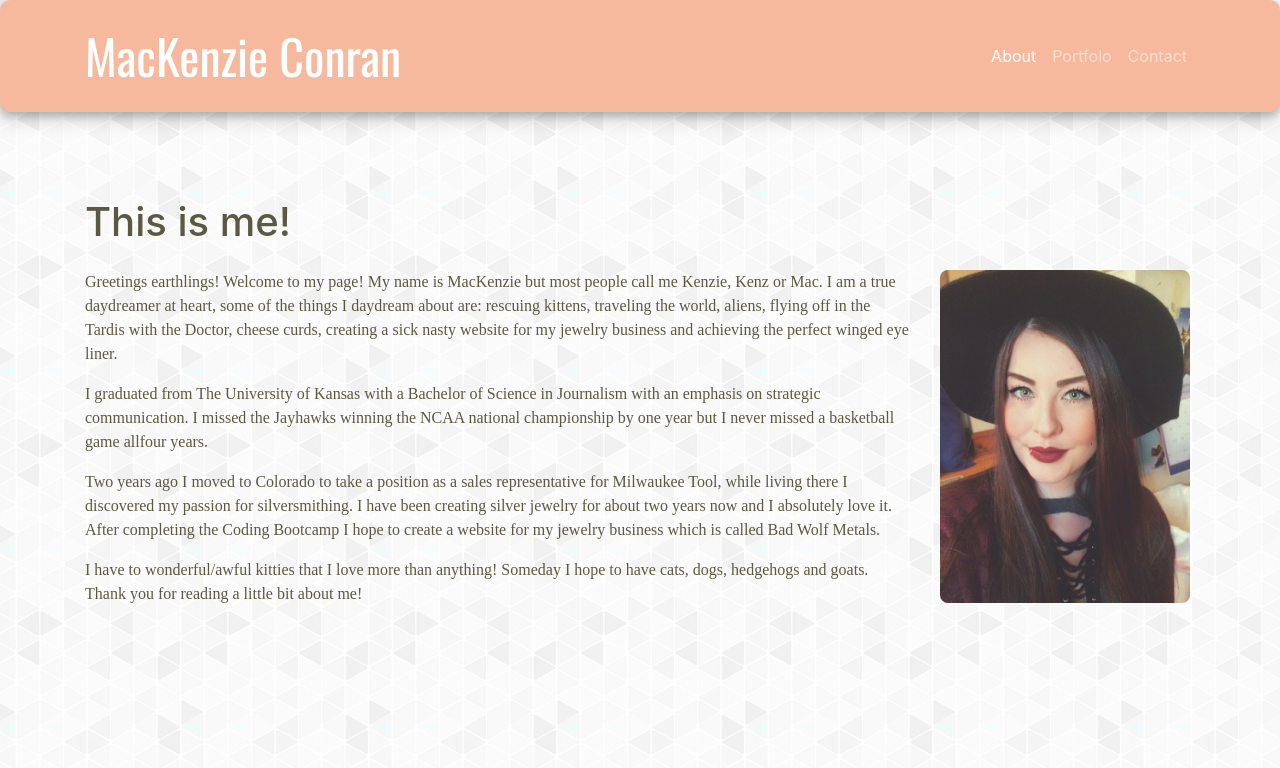
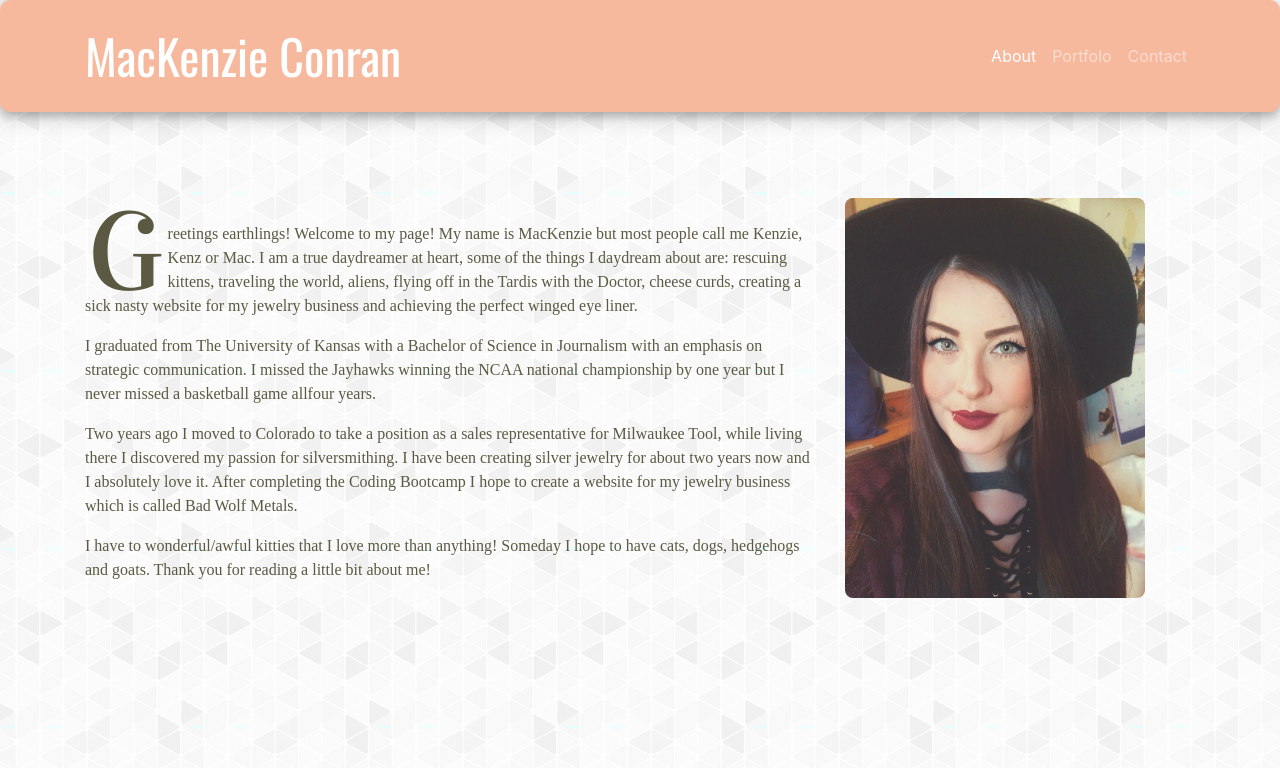
Before and after one commit to KenzieAnnC/portfolio, a plain HTML site: page index.html in a window 1280 px wide. Drawn offline with nearby package versions, Linux system fonts and the light colour scheme; a web font is replaced by a local one.

Commit message:
adds drop cap and changes col sizes on about.html

```diff
--- a/assets/css/style.css
+++ b/assets/css/style.css
@@ -51,3 +51,16 @@ color: #5B5941;
 .prof-img {
   border-radius: 8px;
 }
+
+.first-character {
+  float: left;
+  font-family: 'Vidaloka', serif;
+  font-size: 110px;
+  line-height: 60px;
+  /* padding-top: 4px; */
+  padding-right: 4px;
+  padding-left: 3px;
+}
+
+font-family: 'Abril Fatface', cursive;
+font-family: 'Vidaloka', serif;
--- a/index.html
+++ b/index.html
@@ -12,6 +12,8 @@
   <link href="./assets/css/style.css" rel="stylesheet">
 
   <link href="https://fonts.googleapis.com/css?family=Oswald|Quattrocento" rel="stylesheet">
+
+  <link href="https://fonts.googleapis.com/css?family=Abril+Fatface|Merienda|Vidaloka" rel="stylesheet">
 </head>
 
 <body>
@@ -43,19 +45,18 @@
 
   <div class="container">
     <br>
+    <br>
     <div class="row">
-      <div class="col">
-        <h1 class="my-4">
-          This is me!
-        </h1>
-      </div>
-    </div>
-    <div class="row">
-      <div class="col-md-9">
-        <p> Greetings earthlings! Welcome to my page! My name is MacKenzie but most people call me Kenzie, Kenz or Mac. I am
-          a true daydreamer at heart, some of the things I daydream about are: rescuing kittens, traveling the world, aliens,
-          flying off in the Tardis with the Doctor, cheese curds, creating a sick nasty website for my jewelry business and
-          achieving the perfect winged eye liner.
+      <div class="col-md-8">
+        <br>
+        <p class="first">
+          <span class="first-character">
+            G
+          </span>
+          reetings earthlings! Welcome to my page! My name is MacKenzie but most people call me Kenzie, Kenz or Mac. I am a true daydreamer
+          at heart, some of the things I daydream about are: rescuing kittens, traveling the world, aliens, flying off in
+          the Tardis with the Doctor, cheese curds, creating a sick nasty website for my jewelry business and achieving the
+          perfect winged eye liner.
         </p>
         <p>I graduated from The University of Kansas with a Bachelor of Science in Journalism with an emphasis on strategic
           communication. I missed the Jayhawks winning the NCAA national championship by one year but I never missed a basketball
@@ -71,9 +72,9 @@
         </p>
 
       </div>
-      <div class="col-md-3">
+      <div class="col-md-4">
         <a>
-          <img src="./assets/images/prof-img.JPG" width="250" class="img-responsive prof-img">
+          <img src="./assets/images/prof-img.JPG" width="300" class="img-responsive prof-img">
         </a>
       </div>
     </div>
```
